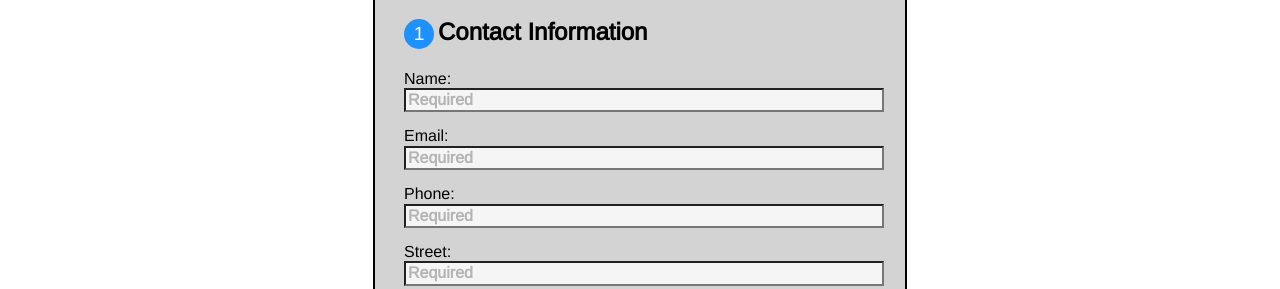
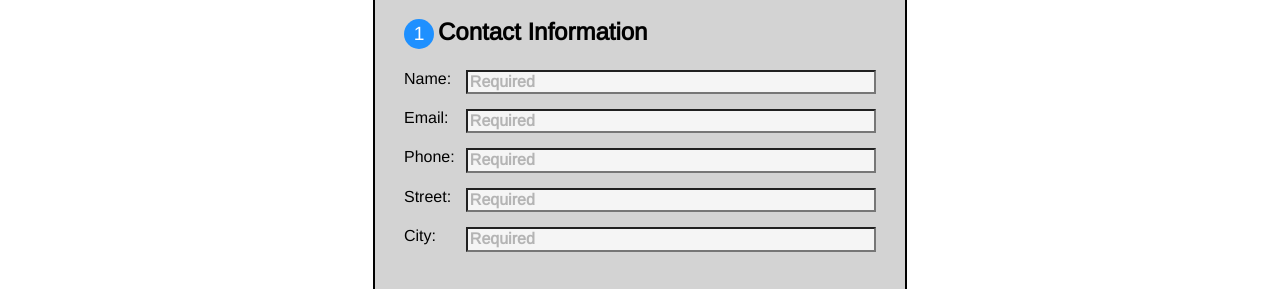
Before and after one commit to Tlacoding111/Techdegree-ProjectThree, a plain HTML site: page index.html in a window 1280 px wide. Shown: the part 441-730 px from the top of the page. Drawn offline with nearby package versions, Linux system fonts and the light colour scheme.

Commit message:
made changes

```diff
--- a/css/styles.css
+++ b/css/styles.css
@@ -215,14 +215,18 @@ table {
         font-size: 1.1em;
     }
 
+    li {
+        display: flex;
+    }
+
     li label {
-        flex: 1 150px;
-        max-width: 150px;
-      }
+        flex: 1 100px;
+        max-width: 100px;
+    }
 
     li input,
     li select {
-       flex: 2 550px;
+        flex: 2 650px;
     }
 
 /*========Navigation========*/
```
